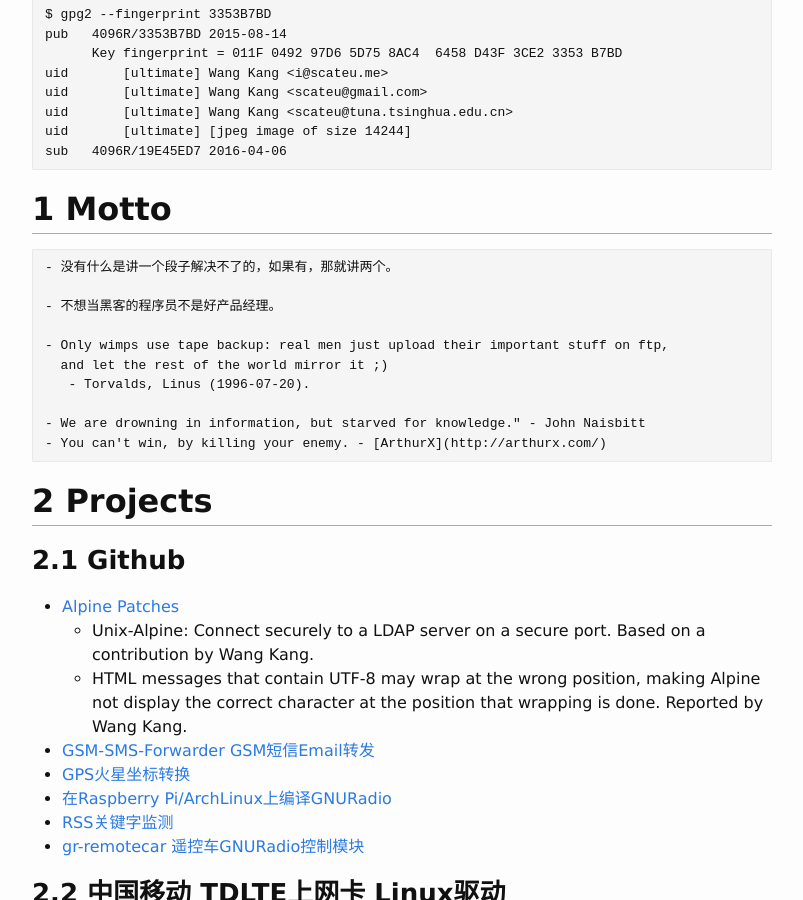
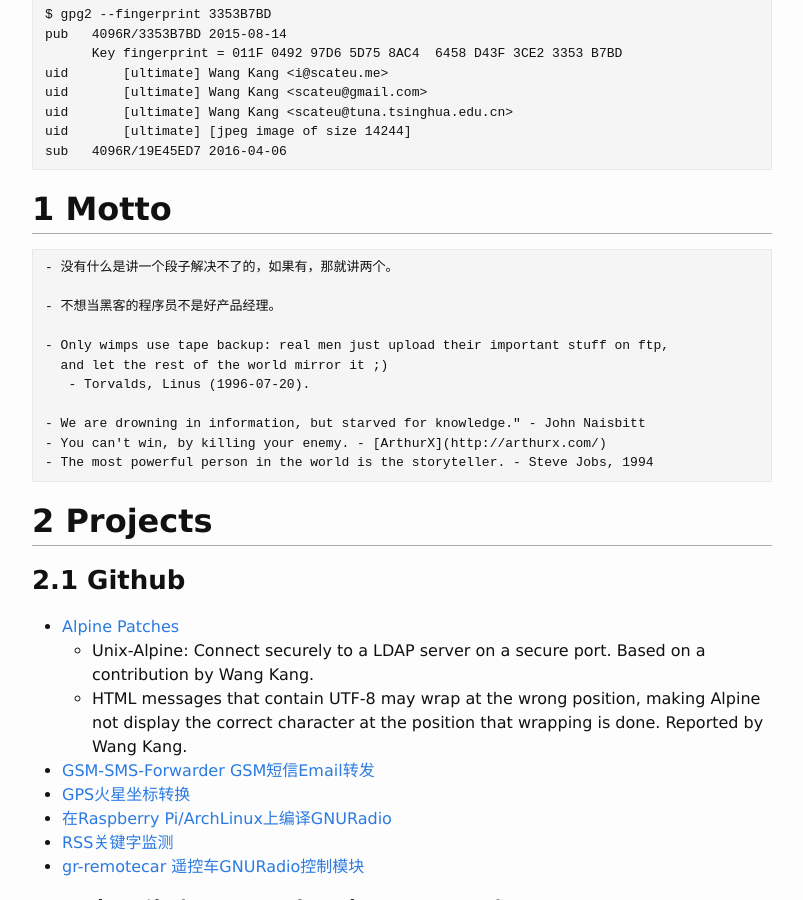
Before and after one commit to scateu/scateu.github.io, a Jekyll site: the page built from _pages/01-about.md, in a window 1280 px wide and 900 px high, scrolled down 319 px. Shown: the whole window, without its empty margins (238-1041 px from the left). Built offline with Jekyll 4.4.1, drawn with Linux system fonts in a browser that asks for light colours; comment, search, counter and statistics services are not loaded.

Commit message:
Tue Sep 26 08:01:52 CST 2017

```diff
--- a/_pages/01-about.md
+++ b/_pages/01-about.md
@@ -29,6 +29,7 @@ permalink: /about/
 
     - We are drowning in information, but starved for knowledge." - John Naisbitt
     - You can't win, by killing your enemy. - [ArthurX](http://arthurx.com/)
+    - The most powerful person in the world is the storyteller. - Steve Jobs, 1994
 
 ## 2 Projects
 
```
